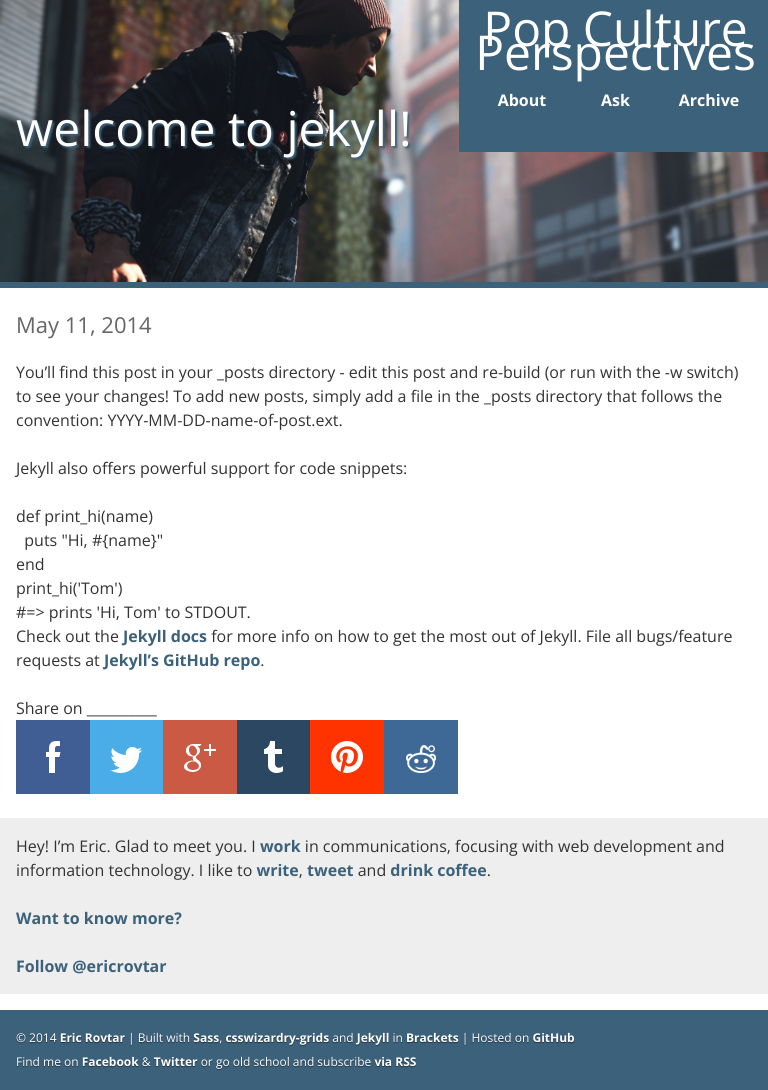
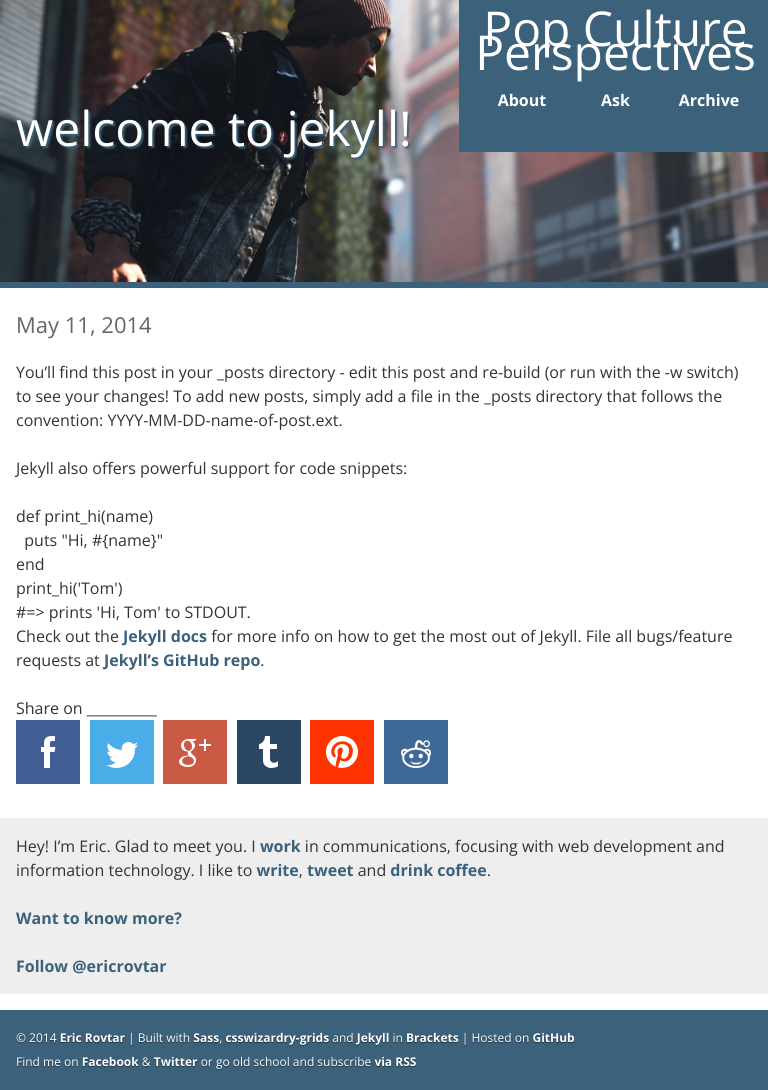
Before and after one commit to ericrovtar/ericrovtar.github.io, a Jekyll site: the page built from _posts/2014-05-11-welcome-to-jekyll.markdown, in a window 768 px wide. Built offline with Jekyll 4.4.1, drawn with Linux system fonts in a browser that asks for light colours; comment, search, counter and statistics services are not loaded.

Commit message:
lap max height

```diff
--- a/styles/sass/ui/sharing.scss
+++ b/styles/sass/ui/sharing.scss
@@ -50,7 +50,7 @@
 
         @include grid-media-query("lap")
         {
-            padding: 0 10px;
+            max-height: 64px;
         }
     }
 
--- a/styles/styles.css
+++ b/styles/styles.css
@@ -1523,7 +1523,7 @@ body {
     right: 0; }
     @media only screen and (min-width: 481px) and (max-width: 1023px) {
       .square > div {
-        padding: 0 10px; } }
+        max-height: 64px; } }
   .square .ratio2_1:before {
     margin-top: 50%; }
   .square .ratio1_2:before {
```
